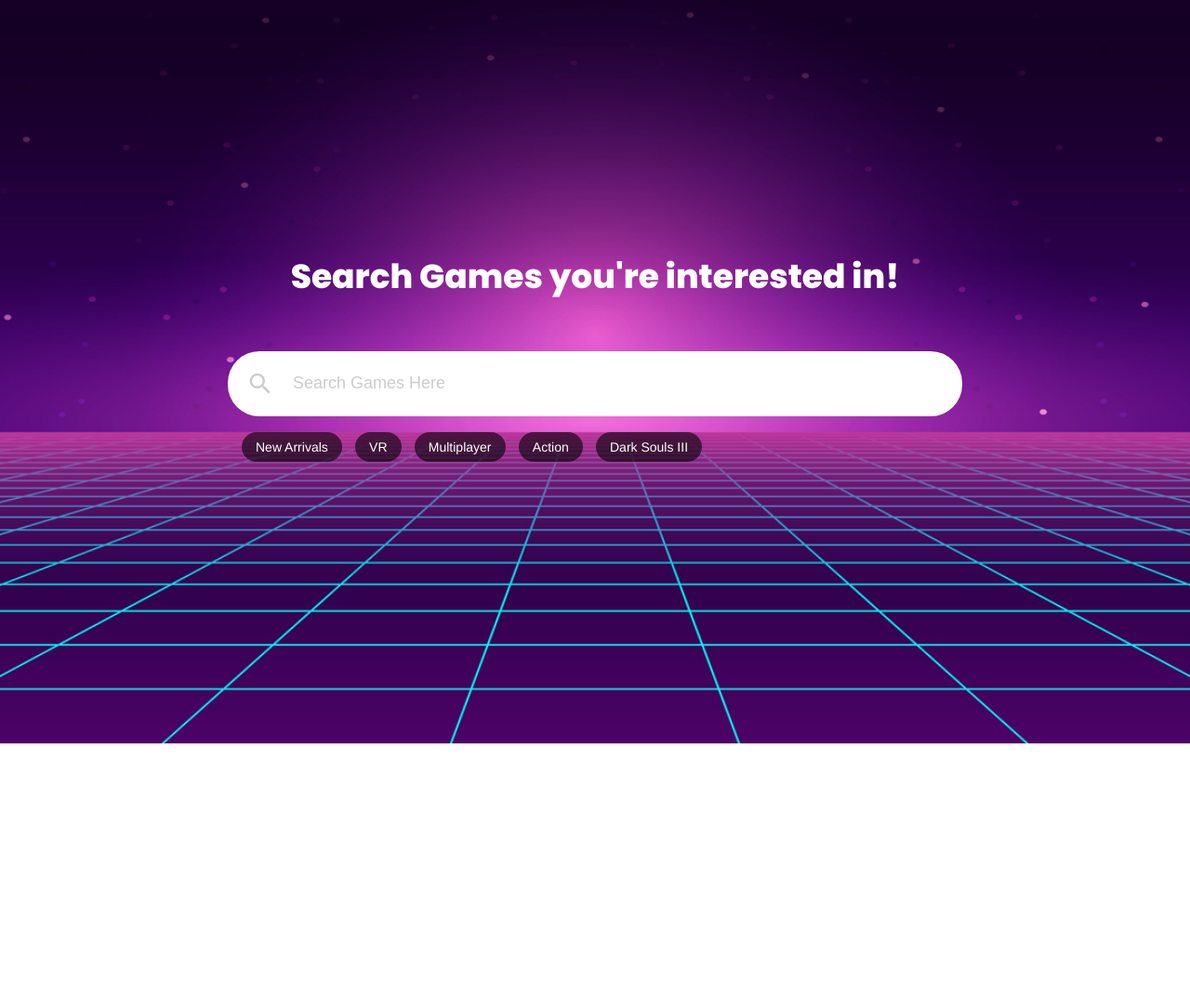
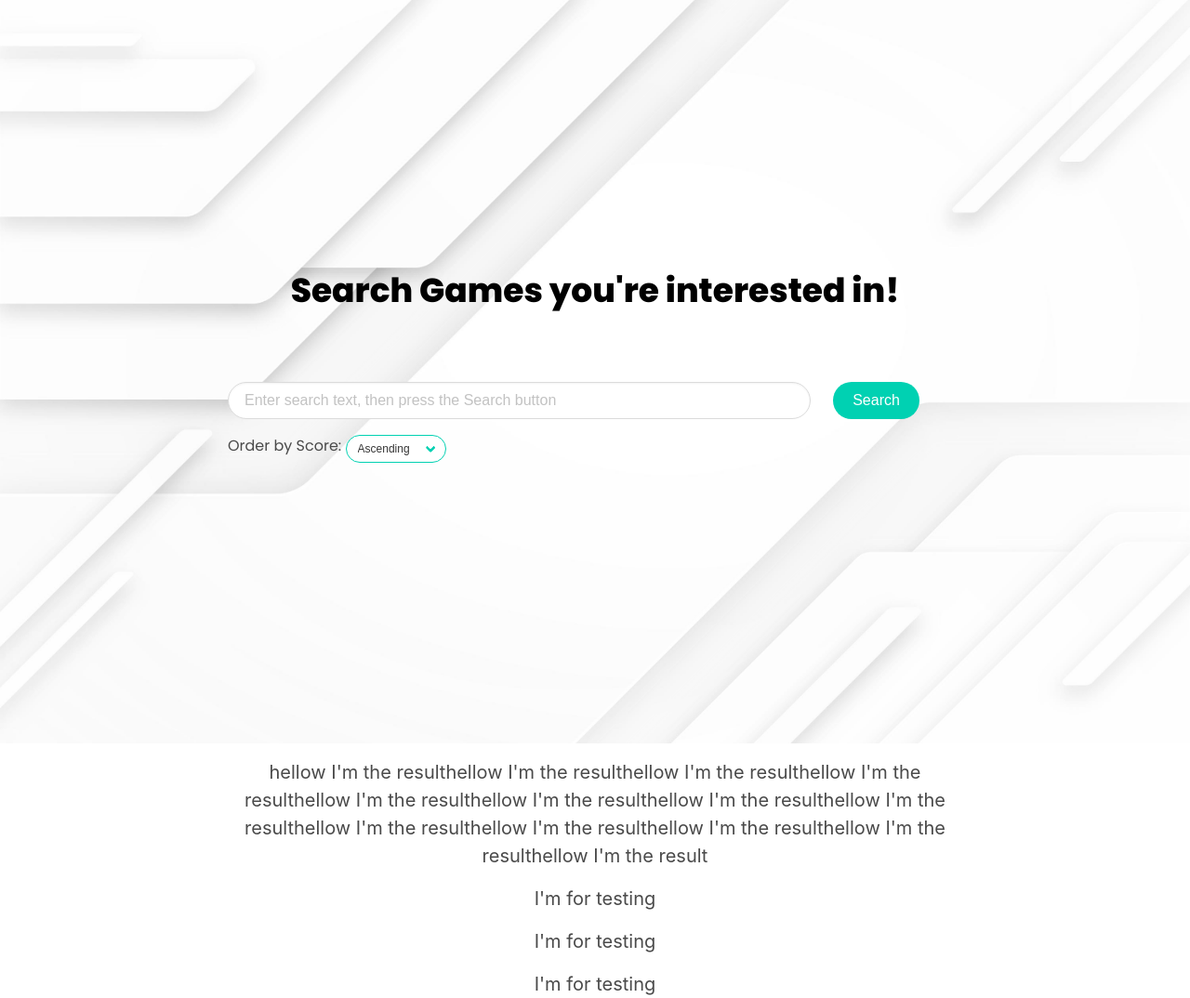
Before and after one commit to schuaBob/Enhanced-Steam-Game-Search-Engine, a plain HTML site: page website/index.html in a window 1280 px wide. Shown: the whole page at 93% size. Before the commit the page ends 800 px from the top, so only its background shows below. Drawn offline with nearby package versions, Linux system fonts and the light colour scheme.

Commit message:
Change website style

```diff
--- a/website/index.html
+++ b/website/index.html
@@ -3,47 +3,79 @@
     <meta http-equiv="Content-Type" content="text/html; charset=UTF-8" />
     <meta name="viewport" content="width=device-width, initial-scale=1" />
     <meta http-equiv="X-UA-Compatible" content="IE=edge" />
-    <link href="https://fonts.googleapis.com/css?family=Poppins:400,800" rel="stylesheet" />
+    <link
+      href="https://fonts.googleapis.com/css?family=Poppins:400,800"
+      rel="stylesheet"
+    />
+    <link
+      rel="stylesheet"
+      href="https://cdn.jsdelivr.net/npm/bulma@0.9.3/css/bulma.min.css"
+    />
     <link href="main.css" rel="stylesheet" />
     <title>Steam Advance Game Search Page</title>
   </head>
   <body>
     <div class="search-page">
       <form>
-        <fieldset>
           <legend>Search Games you're interested in!</legend>
           <div class="inner-form">
-            <div class="input-field">
-              <button class="btn-search" type="button" onclick="query()">
-                <svg xmlns="http://www.w3.org/2000/svg" width="24" height="24" viewBox="0 0 24 24">
-                  <path d="M15.5 14h-.79l-.28-.27C15.41 12.59 16 11.11 16 9.5 16 5.91 13.09 3 9.5 3S3 5.91 3 9.5 5.91 16 9.5 16c1.61 0 3.09-.59 4.23-1.57l.27.28v.79l5 4.99L20.49 19l-4.99-5zm-6 0C7.01 14 5 11.99 5 9.5S7.01 5 9.5 5 14 7.01 14 9.5 11.99 14 9.5 14z"></path>
-                </svg>
+            <div class="columns mt-2">
+              <div class="column is-four-fifths">
+                <input
+                  type="text"
+                  id="searchInput"
+                  class="input is-rounded"
+                  placeholder="Enter search text, then press the Search button"
+                  maxlength="255"
+                  onkeyup="searchForItemUsingEnterKey()"
+                />
+              </div>
+              <div class="column is-one-fifth">
+                <button
+                  type="button"
+                  onclick="searchForItem()"
+                  class="button is-primary is-rounded"
+                >
+                  Search
                 </button>
-              <input id="search" type="text" placeholder="Search Games Here" onkeyup="searchForItemUsingEnterKey()"/>
               </div>
             </div>
-          <div class="suggestion-wrap">
-            <span>New Arrivals</span>
-            <span>VR</span>
-            <span>Multiplayer</span>
-            <span>Action</span>
-            <span>Dark Souls III</span>
+          </div>
+
+          <label for="orderMode">Order by Score: </label>
+          <div class="select is-primary is-rounded is-small">
+            <select id="orderMode" name="orderMode">
+              <option value="Ascending" selected="selected">Ascending</option>
+              <option value="descending">Descending</option>
+            </select>
           </div>
         </fieldset>
       </form>
     </div>
     <script>
-      function query() {
-          var query = document.getElementById('search').value;
-          fetch('http://localhost:5000/search?q=' + encodeURIComponent(query))
+      function searchForItem() {
+        var query = document.getElementById("search").value;
+        var url = "http://localhost:5000/search?q=/" + encodeURIComponent(query); // Corrected fetch URL
 
-              .then(response => response.json())
-              .then(data => {
-                  var resultsDiv = document.getElementById('results');
-                  resultsDiv.innerHTML = '';
-                  data.forEach(item => {
-                      resultsDiv.innerHTML += '<p>' + item.game_name + ': ' + item.game_desc + ' (Score: ' + item.score + ')</p>';
+        fetch(url, {
+          method: "GET",
+          mode: "cors",
+        })
+          .then((response) => {
+            if (!response.ok) {
+              throw new Error("Network response was not ok");
+            }
+            return response.json();
+          })
+          .then((data) => {
+            var resultsDiv = document.getElementById("results");
+            resultsDiv.innerHTML = "";
+            data.forEach((item) => {
+              resultsDiv.innerHTML += `<p>${item.game_name}: ${item.game_desc} (Score: ${item.score})</p>`;
             });
+          })
+          .catch((error) => {
+            console.error("Fetch Error:", error);
           });
       }
       function searchForItemUsingEnterKey() {
@@ -53,6 +85,11 @@
         }
       }
     </script>
-  <div id="results"></div>
+    <div id="results">
+      <p>hellow I'm the resulthellow I'm the resulthellow I'm the resulthellow I'm the resulthellow I'm the resulthellow I'm the resulthellow I'm the resulthellow I'm the resulthellow I'm the resulthellow I'm the resulthellow I'm the resulthellow I'm the resulthellow I'm the result</p>
+      <p>I'm for testing</p>
+      <p>I'm for testing</p>
+      <p>I'm for testing</p>
+    </div>
   </body>
 </html>
--- a/website/main.css
+++ b/website/main.css
@@ -301,7 +301,7 @@ fieldset {
 legend {
   box-sizing: border-box;
   /* 1 */
-  color: inherit;
+  color: black;
   /* 2 */
   display: table;
   /* 1 */
@@ -465,8 +465,9 @@ legend {
   margin-bottom: 0;
 }
 
-.choices.is-disabled .choices__inner, .choices.is-disabled .choices__input {
-  background-color: #EAEAEA;
+.choices.is-disabled .choices__inner,
+.choices.is-disabled .choices__input {
+  background-color: #eaeaea;
   cursor: not-allowed;
   -webkit-user-select: none;
   -moz-user-select: none;
@@ -490,8 +491,8 @@ legend {
   display: block;
   width: 100%;
   padding: 10px;
-  border-bottom: 1px solid #DDDDDD;
-  background-color: #FFFFFF;
+  border-bottom: 1px solid #dddddd;
+  background-color: #ffffff;
   margin: 0;
 }
 
@@ -508,15 +509,16 @@ legend {
   height: 20px;
   width: 20px;
   border-radius: 10em;
-  opacity: .5;
+  opacity: 0.5;
 }
 
-.choices[data-type*="select-one"] .choices__button:hover, .choices[data-type*="select-one"] .choices__button:focus {
+.choices[data-type*="select-one"] .choices__button:hover,
+.choices[data-type*="select-one"] .choices__button:focus {
   opacity: 1;
 }
 
 .choices[data-type*="select-one"] .choices__button:focus {
-  box-shadow: 0px 0px 0px 2px #00BCD4;
+  box-shadow: 0px 0px 0px 2px #00bcd4;
 }
 
 .choices[data-type*="select-one"]:after {
@@ -550,11 +552,13 @@ legend {
   margin-right: 0;
 }
 
-.choices[data-type*="select-multiple"] .choices__inner, .choices[data-type*="text"] .choices__inner {
+.choices[data-type*="select-multiple"] .choices__inner,
+.choices[data-type*="text"] .choices__inner {
   cursor: text;
 }
 
-.choices[data-type*="select-multiple"] .choices__button, .choices[data-type*="text"] .choices__button {
+.choices[data-type*="select-multiple"] .choices__button,
+.choices[data-type*="text"] .choices__button {
   position: relative;
   display: inline-block;
   margin-top: 0;
@@ -567,10 +571,13 @@ legend {
   background-size: 8px;
   width: 8px;
   line-height: 1;
-  opacity: .75;
+  opacity: 0.75;
 }
 
-.choices[data-type*="select-multiple"] .choices__button:hover, .choices[data-type*="select-multiple"] .choices__button:focus, .choices[data-type*="text"] .choices__button:hover, .choices[data-type*="text"] .choices__button:focus {
+.choices[data-type*="select-multiple"] .choices__button:hover,
+.choices[data-type*="select-multiple"] .choices__button:focus,
+.choices[data-type*="text"] .choices__button:hover,
+.choices[data-type*="text"] .choices__button:focus {
   opacity: 1;
 }
 
@@ -580,14 +587,15 @@ legend {
   width: 100%;
   background-color: #f9f9f9;
   padding: 7.5px 7.5px 3.75px;
-  border: 1px solid #DDDDDD;
+  border: 1px solid #dddddd;
   border-radius: 2.5px;
   font-size: 14px;
   min-height: 44px;
   overflow: hidden;
 }
 
-.is-focused .choices__inner, .is-open .choices__inner {
+.is-focused .choices__inner,
+.is-open .choices__inner {
   border-color: #b7b7b7;
 }
 
@@ -633,9 +641,9 @@ legend {
   font-weight: 500;
   margin-right: 3.75px;
   margin-bottom: 3.75px;
-  background-color: #00BCD4;
+  background-color: #00bcd4;
   border: 1px solid #00a5bb;
-  color: #FFFFFF;
+  color: #ffffff;
   word-break: break-all;
 }
 
@@ -663,8 +671,8 @@ legend {
   z-index: 1;
   position: absolute;
   width: 100%;
-  background-color: #FFFFFF;
-  border: 1px solid #DDDDDD;
+  background-color: #ffffff;
+  border: 1px solid #dddddd;
   top: 100%;
   margin-top: -1px;
   border-bottom-left-radius: 2.5px;
@@ -686,7 +694,7 @@ legend {
   bottom: 100%;
   margin-top: 0;
   margin-bottom: -1px;
-  border-radius: .25rem .25rem 0 0;
+  border-radius: 0.25rem 0.25rem 0 0;
 }
 
 .choices__list--dropdown .choices__list {
@@ -736,7 +744,7 @@ legend {
 }
 
 .choices__list--dropdown .choices__item--selectable.is-highlighted:after {
-  opacity: .5;
+  opacity: 0.5;
 }
 
 .choices__item {
@@ -753,7 +761,7 @@ legend {
   -moz-user-select: none;
   -ms-user-select: none;
   user-select: none;
-  opacity: .5;
+  opacity: 0.5;
 }
 
 .choices__heading {
@@ -802,7 +810,7 @@ legend {
 }
 
 .choices__placeholder {
-  opacity: .5;
+  opacity: 0.5;
 }
 
 /*=====  End of Choices  ======*/
@@ -818,8 +826,8 @@ legend {
   justify-content: center;
   -ms-flex-align: center;
   align-items: center;
-  font-family: 'Poppins', sans-serif;
-  background: url("images/game.jpg");
+  font-family: "Poppins", sans-serif;
+  background: url("images/5667001.png");
   background-size: cover;
   background-position: center center;
   padding: 15px;
@@ -832,7 +840,7 @@ legend {
 
 .search-page form legend {
   font-size: 36px;
-  color: #fff;
+  color: black;
   font-weight: 800;
   text-align: center;
   margin-bottom: 59px;
@@ -878,7 +886,8 @@ legend {
   font-size: 18px;
 }
 
-.search-page form .inner-form .input-field input:hover, .search-page form .inner-form .input-field input:focus {
+.search-page form .inner-form .input-field input:hover,
+.search-page form .inner-form .input-field input:focus {
   box-shadow: none;
   outline: 0;
 }
@@ -906,15 +915,17 @@ legend {
   fill: #ccc;
   width: 30px;
   height: 30px;
-  transition: all .2s ease-out, color .2s ease-out;
+  transition: all 0.2s ease-out, color 0.2s ease-out;
 }
 
-.search-page form .inner-form .input-field .btn-search:hover, .search-page form .inner-form .input-field .btn-search:focus {
+.search-page form .inner-form .input-field .btn-search:hover,
+.search-page form .inner-form .input-field .btn-search:focus {
   outline: 0;
   box-shadow: none;
 }
 
-.search-page form .inner-form .input-field .btn-search:hover svg, .search-page form .inner-form .input-field .btn-search:focus svg {
+.search-page form .inner-form .input-field .btn-search:hover svg,
+.search-page form .inner-form .input-field .btn-search:focus svg {
   fill: #666;
 }
 
@@ -924,7 +935,7 @@ legend {
 
 .search-page form .suggestion-wrap span {
   font-size: 14px;
-  font-family: 'Helvetica', sans-serif;
+  font-family: "Helvetica", sans-serif;
   display: inline-block;
   background: rgba(0, 0, 0, 0.6);
   padding: 0 15px;
@@ -949,3 +960,11 @@ legend {
     height: 26px;
   }
 }
+
+p {
+  font-size: 20px;
+  text-align: center;
+  margin-left: 20%;
+  margin-right: 20%;
+  margin-top: 16px;
+}
```
Also changed, not shown: website/images/5667001.png (added), website/images/game.jpg (deleted). Lines whose indentation alone changed are shown as unchanged.
